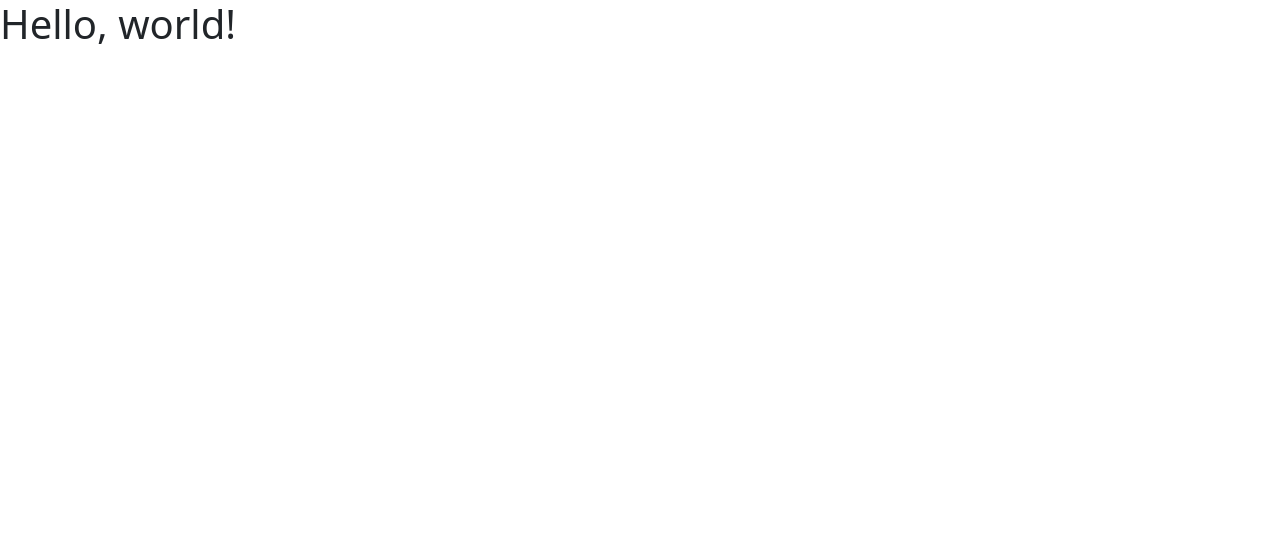
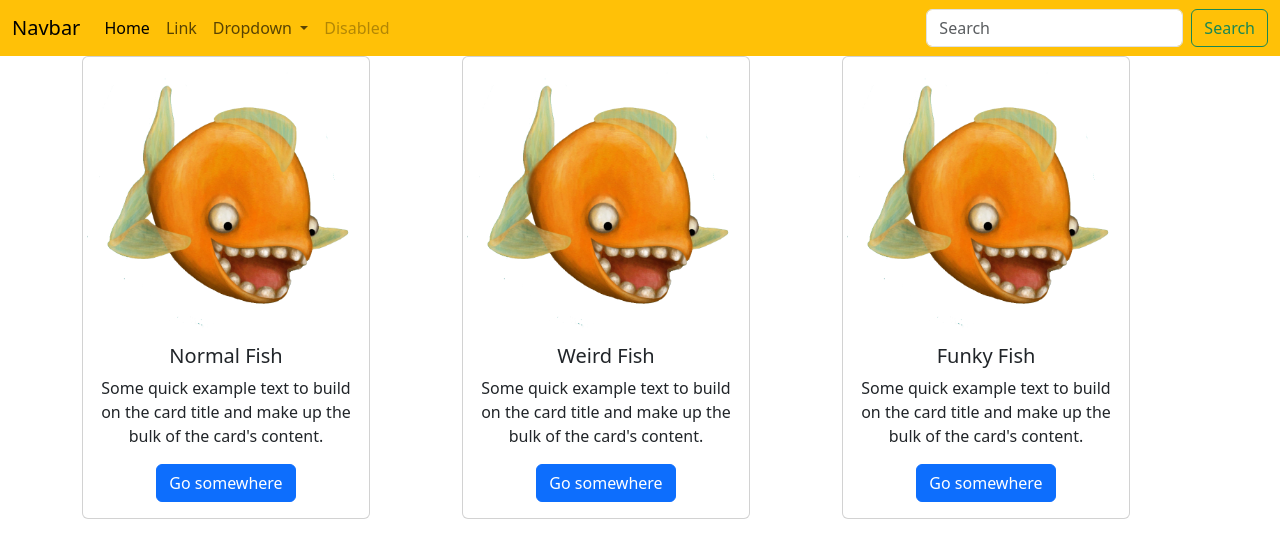
Before and after one commit to WilliamBechtol/BootstrapResearchProject, a plain HTML site: page index.html in a window 1280 px wide. Drawn offline with nearby package versions, Linux system fonts and the light colour scheme.

Commit message:
Nav bar and stuff

```diff
--- a/index.html
+++ b/index.html
@@ -7,7 +7,76 @@
     <link href="https://cdn.jsdelivr.net/npm/bootstrap@5.3.3/dist/css/bootstrap.min.css" rel="stylesheet" integrity="sha384-QWTKZyjpPEjISv5WaRU9OFeRpok6YctnYmDr5pNlyT2bRjXh0JMhjY6hW+ALEwIH" crossorigin="anonymous">
   </head>
   <body>
-    <h1>Hello, world!</h1>
+    <nav class="navbar navbar-expand-lg bg-warning">
+        <div class="container-fluid">
+          <a class="navbar-brand" href="#">Navbar</a>
+          <button class="navbar-toggler" type="button" data-bs-toggle="collapse" data-bs-target="#navbarSupportedContent" aria-controls="navbarSupportedContent" aria-expanded="false" aria-label="Toggle navigation">
+            <span class="navbar-toggler-icon"></span>
+          </button>
+          <div class="collapse navbar-collapse" id="navbarSupportedContent">
+            <ul class="navbar-nav me-auto mb-2 mb-lg-0">
+              <li class="nav-item">
+                <a class="nav-link active" aria-current="page" href="#">Home</a>
+              </li>
+              <li class="nav-item">
+                <a class="nav-link" href="#">Link</a>
+              </li>
+              <li class="nav-item dropdown">
+                <a class="nav-link dropdown-toggle" href="#" role="button" data-bs-toggle="dropdown" aria-expanded="false">
+                  Dropdown
+                </a>
+                <ul class="dropdown-menu">
+                  <li><a class="dropdown-item" href="#">Action</a></li>
+                  <li><a class="dropdown-item" href="#">Another action</a></li>
+                  <li><hr class="dropdown-divider"></li>
+                  <li><a class="dropdown-item" href="#">Something else here</a></li>
+                </ul>
+              </li>
+              <li class="nav-item">
+                <a class="nav-link disabled" aria-disabled="true">Disabled</a>
+              </li>
+            </ul>
+            <form class="d-flex" role="search">
+              <input class="form-control me-2" type="search" placeholder="Search" aria-label="Search">
+              <button class="btn btn-outline-success" type="submit">Search</button>
+            </form>
+          </div>
+        </div>
+      </nav>
+        <div class="container text-center">
+            <div class="row">
+                <div class="col">
+                    <div class="card" style="width: 18rem;">
+                        <img src="img/GoldfishTB.jpg" class="card-img-top" alt="...">
+                        <div class="card-body">
+                            <h5 class="card-title">Normal Fish</h5>
+                            <p class="card-text">Some quick example text to build on the card title and make up the bulk of the card's content.</p>
+                            <a href="#" class="btn btn-primary">Go somewhere</a>
+                        </div>
+                    </div>
+                </div>
+                <div class="col">
+                    <div class="card" style="width: 18rem;">
+                        <img src="img/GoldfishTB.jpg" class="card-img-top" alt="...">
+                        <div class="card-body">
+                            <h5 class="card-title">Weird Fish</h5>
+                            <p class="card-text">Some quick example text to build on the card title and make up the bulk of the card's content.</p>
+                            <a href="#" class="btn btn-primary">Go somewhere</a>
+                        </div>
+                    </div>
+                </div>
+                <div class="col">
+                    <div class="card" style="width: 18rem;">
+                        <img src="img/GoldfishTB.jpg" class="card-img-top" alt="...">
+                        <div class="card-body">
+                            <h5 class="card-title">Funky Fish</h5>
+                            <p class="card-text">Some quick example text to build on the card title and make up the bulk of the card's content.</p>
+                            <a href="#" class="btn btn-primary">Go somewhere</a>
+                        </div>
+                    </div>
+                </div>
+            </div>
+      </div>
     <script src="https://cdn.jsdelivr.net/npm/bootstrap@5.3.3/dist/js/bootstrap.bundle.min.js" integrity="sha384-YvpcrYf0tY3lHB60NNkmXc5s9fDVZLESaAA55NDzOxhy9GkcIdslK1eN7N6jIeHz" crossorigin="anonymous"></script>
   </body>
 </html>
```
Also changed, not shown: img/GoldfishTB.jpg (added), style.css (deleted).
